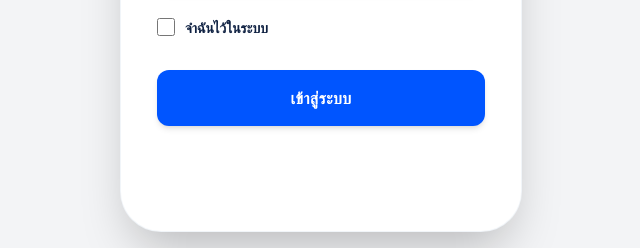
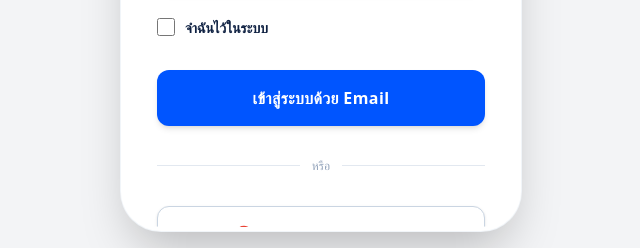
Before and after one commit to WichaiKrab/Permanent-QR-Code, a React (Vite) app: page /admin/login in a window 1280 px wide. Shown: the part 549-797 px from the top of the page, without its empty margins (319-959 px from the left). Built offline with nearby package versions, Linux system fonts and the light colour scheme.

Commit message:
feat(auth): add Google sign-in and logout functionality
- Implement Google Authentication for admin access.
- Add logout button to the dashboard.
- Update Firestore rules to permit admin access via specific email or record lookup.

```diff
--- a/src/pages/AdminDashboard.tsx
+++ b/src/pages/AdminDashboard.tsx
@@ -8,7 +8,7 @@
 
 import { collection, getDocs, doc, updateDoc } from 'firebase/firestore';
 import { db, auth } from '../lib/firebase';
-import { onAuthStateChanged } from 'firebase/auth';
+import { onAuthStateChanged, signOut } from 'firebase/auth';
 
 export default function AdminDashboard() {
   const [links, setLinks] = useState<LinkRecord[]>([]);
@@ -114,9 +114,13 @@
         <div className="px-6 py-6 flex items-center justify-between relative bg-white border-b border-slate-100/60 z-10 shrink-0">
           <Menu className="w-6 h-6 text-slate-600" strokeWidth={2.5} />
           <h1 className="text-[19px] font-bold text-[#0f2142] absolute left-1/2 -translate-x-1/2">QR Code ถาวร</h1>
-          <div className="w-[32px] h-[32px] bg-slate-100 rounded-full flex items-center justify-center border border-slate-200 shrink-0">
+          <button
+            onClick={() => signOut(auth)}
+            className="w-[32px] h-[32px] bg-slate-100 rounded-full flex items-center justify-center border border-slate-200 shrink-0 hover:bg-slate-200 transition-colors"
+            title="ออกจากระบบ"
+          >
              <User className="w-[18px] h-[18px] text-slate-400" />
-          </div>
+          </button>
         </div>
 
         {/* Content */}
--- a/src/pages/AdminLogin.tsx
+++ b/src/pages/AdminLogin.tsx
@@ -2,7 +2,7 @@
 import { QrCode, Mail, Lock, EyeOff } from 'lucide-react';
 import { useNavigate } from 'react-router-dom';
 
-import { signInWithEmailAndPassword } from 'firebase/auth';
+import { signInWithEmailAndPassword, GoogleAuthProvider, signInWithPopup } from 'firebase/auth';
 import { auth } from '../lib/firebase';
 
 export default function AdminLogin() {
@@ -21,11 +21,26 @@
       await signInWithEmailAndPassword(auth, email, password);
       navigate('/admin/dashboard');
     } catch (err: any) {
-      if (err.code === 'auth/user-not-found' || err.code === 'auth/wrong-password' || err.code === 'auth/invalid-credential') {
+      if (err.code === 'auth/operation-not-allowed') {
+        setError('Firebase Email/Password login is not enabled. Please use Google Login or enable it in console.');
+      } else if (err.code === 'auth/user-not-found' || err.code === 'auth/wrong-password' || err.code === 'auth/invalid-credential') {
         setError('อีเมลหรือรหัสผ่านไม่ถูกต้อง หรือยังไม่ได้เพิ่มลงในระบบ Firebase Auth');
       } else {
         setError('เกิดข้อผิดพลาดในการเชื่อมต่อ: ' + err.message);
       }
+    }
+    setIsLoading(false);
+  };
+
+  const handleGoogleLogin = async () => {
+    setIsLoading(true);
+    setError('');
+    try {
+      const provider = new GoogleAuthProvider();
+      await signInWithPopup(auth, provider);
+      navigate('/admin/dashboard');
+    } catch (err: any) {
+      setError('Google Sign-in failed: ' + err.message);
     }
     setIsLoading(false);
   };
@@ -96,7 +111,28 @@
               disabled={isLoading}
               className="w-full bg-[#0055ff] hover:bg-blue-700 text-white rounded-xl py-4 text-[16px] font-bold text-center transition-all mt-2 shadow-md tracking-wide"
             >
-              เข้าสู่ระบบ
+              เข้าสู่ระบบด้วย Email
+            </button>
+
+            <div className="flex items-center my-2">
+              <div className="flex-1 h-px bg-slate-200"></div>
+              <span className="px-3 text-slate-400 text-xs font-medium">หรือ</span>
+              <div className="flex-1 h-px bg-slate-200"></div>
+            </div>
+
+            <button
+              type="button"
+              onClick={handleGoogleLogin}
+              disabled={isLoading}
+              className="w-full bg-white border border-slate-300 hover:bg-slate-50 text-[#0f2142] rounded-xl py-4 text-[16px] font-bold text-center transition-all shadow-sm flex items-center justify-center space-x-3"
+            >
+              <svg className="w-5 h-5" viewBox="0 0 24 24">
+                <path d="M22.56 12.25c0-.78-.07-1.53-.2-2.25H12v4.26h5.92c-.26 1.37-1.04 2.53-2.21 3.31v2.77h3.57c2.08-1.92 3.28-4.74 3.28-8.09z" fill="#4285F4"/>
+                <path d="M12 23c2.97 0 5.46-.98 7.28-2.66l-3.57-2.77c-.98.66-2.23 1.06-3.71 1.06-2.86 0-5.29-1.93-6.16-4.53H2.18v2.84C3.99 20.53 7.7 23 12 23z" fill="#34A853"/>
+                <path d="M5.84 14.09c-.22-.66-.35-1.36-.35-2.09s.13-1.43.35-2.09V7.07H2.18C1.43 8.55 1 10.22 1 12s.43 3.45 1.18 4.93l2.85-2.22.81-.62z" fill="#FBBC05"/>
+                <path d="M12 5.38c1.62 0 3.06.56 4.21 1.64l3.15-3.15C17.45 2.09 14.97 1 12 1 7.7 1 3.99 3.47 2.18 7.07l3.66 2.84c.87-2.6 3.3-4.53 6.16-4.53z" fill="#EA4335"/>
+              </svg>
+              <span>เข้าสู่ระบบด้วย Google</span>
             </button>
 
           </form>
```
Also changed, not shown: 1 other file (tests, documents, lock files or other folders).
